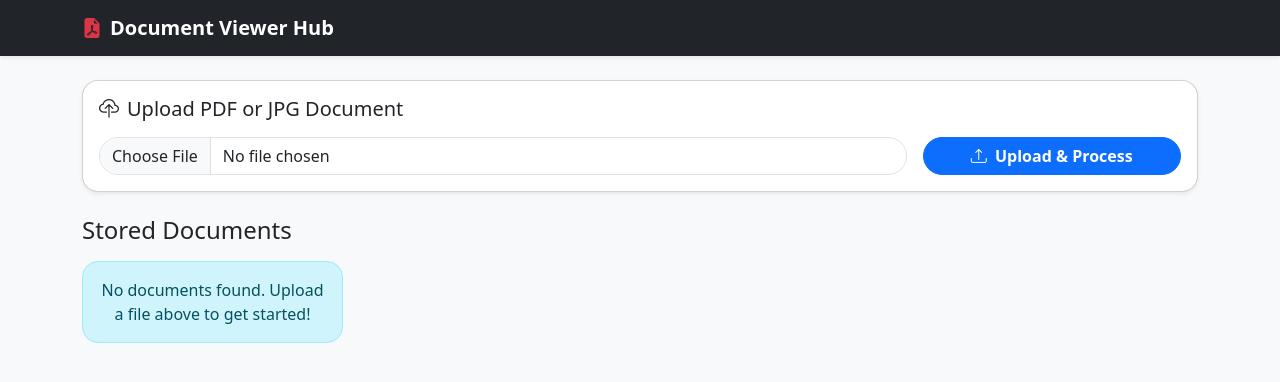
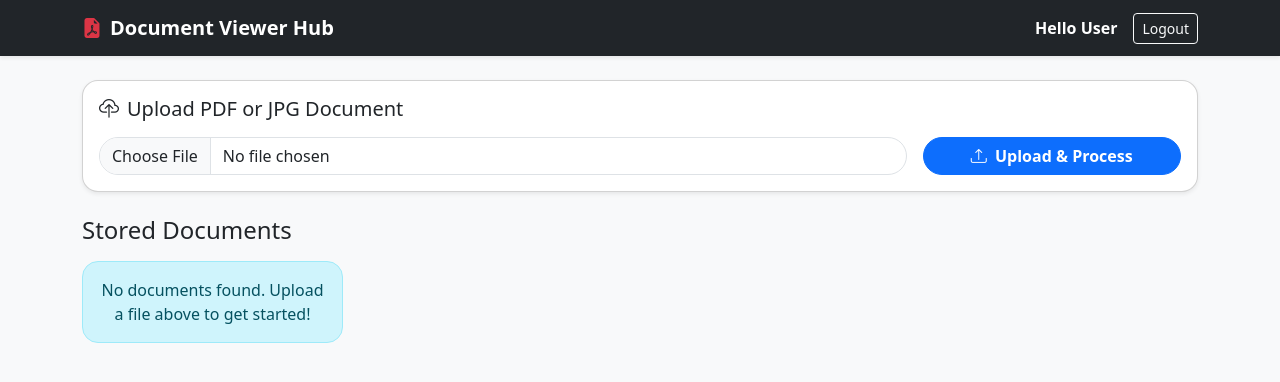
Before and after one commit to getting2vinod/pdfviewer, a FastAPI app: page / in a window 1280 px wide. Shown: the top 382 px of the page. Run offline with FastAPI, Linux system fonts and the light colour scheme; parts of the project's set-up code (start-up, migrations or seed data) failed here and were passed over.

Commit message:
Fixed username display

```diff
--- a/app/templates/index.html
+++ b/app/templates/index.html
@@ -6,6 +6,10 @@
         <a class="navbar-link navbar-brand fw-bold" href="{{ ROUTE_PATH }}/">
             <i class="bi bi-file-earmark-pdf-fill text-danger me-2"></i>Document Viewer Hub
         </a>
+        <div class="ms-auto text-white d-flex align-items-center gap-3">
+            <span id="user-greeting" class="fw-semibold">Hello...</span>
+            <a href="/xauth/logout" class="btn btn-outline-light btn-sm">Logout</a>
+        </div>
     </div>
 </nav>
 
@@ -77,3 +81,24 @@
     </div>
 </div>
 {% endblock %}
+
+{% block scripts %}
+<script>
+    document.addEventListener("DOMContentLoaded", () => {
+        fetch('/xauth/user-profile')
+            .then(response => response.json())
+            .then(data => {
+                const greeting = document.getElementById('user-greeting');
+                if (data && data.username) {
+                    greeting.textContent = `Hello ${data.username.toUpperCase()}`;
+                } else {
+                    greeting.textContent = `Hello User`;
+                }
+            })
+            .catch(error => {
+                console.error('Error fetching user profile:', error);
+                document.getElementById('user-greeting').textContent = `Hello User`;
+            });
+    });
+</script>
+{% endblock %}
```
